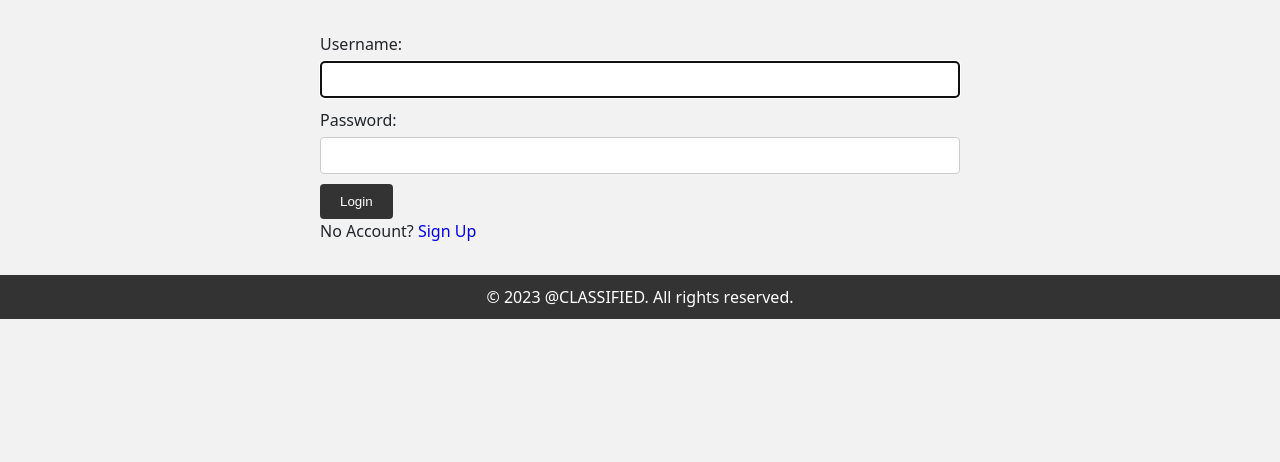
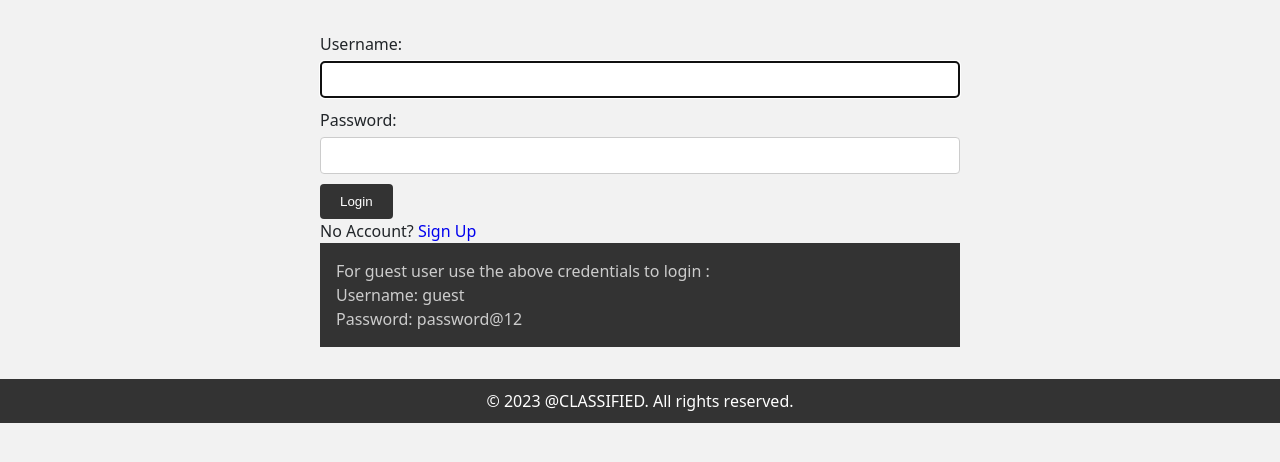
Before and after one commit to irfanariyaz/Django_project, a Django app: page /login/ in a window 1280 px wide. Shown: the part 67-529 px from the top of the page. Run offline with Django 4.2, Linux system fonts and the light colour scheme; some libraries are stand-ins or nearby versions.

Commit message:
updated login

```diff
--- a/login/templates/registration/login.html
+++ b/login/templates/registration/login.html
@@ -29,6 +29,11 @@ label {
     border-radius: 4px;
     cursor: pointer;
   }
+  .guest{
+    background-color: #333;
+    color: #ccc;
+    padding: 1rem;
+  }
 
   </style>
 {% extends 'login/base.html' %}
@@ -49,6 +54,14 @@ label {
 
   <button type="submit">Login</button>
   <p>No Account? <a href="/sign_up">Sign Up</a></p>
+  <div class="guest">
+    For guest user use the above credentials to login :
+    <p>
+      Username: guest
+    </p>
+      <p>Password:  password@12</p>
+
+  </div>
 
 </form>
 {% endblock%}
```
